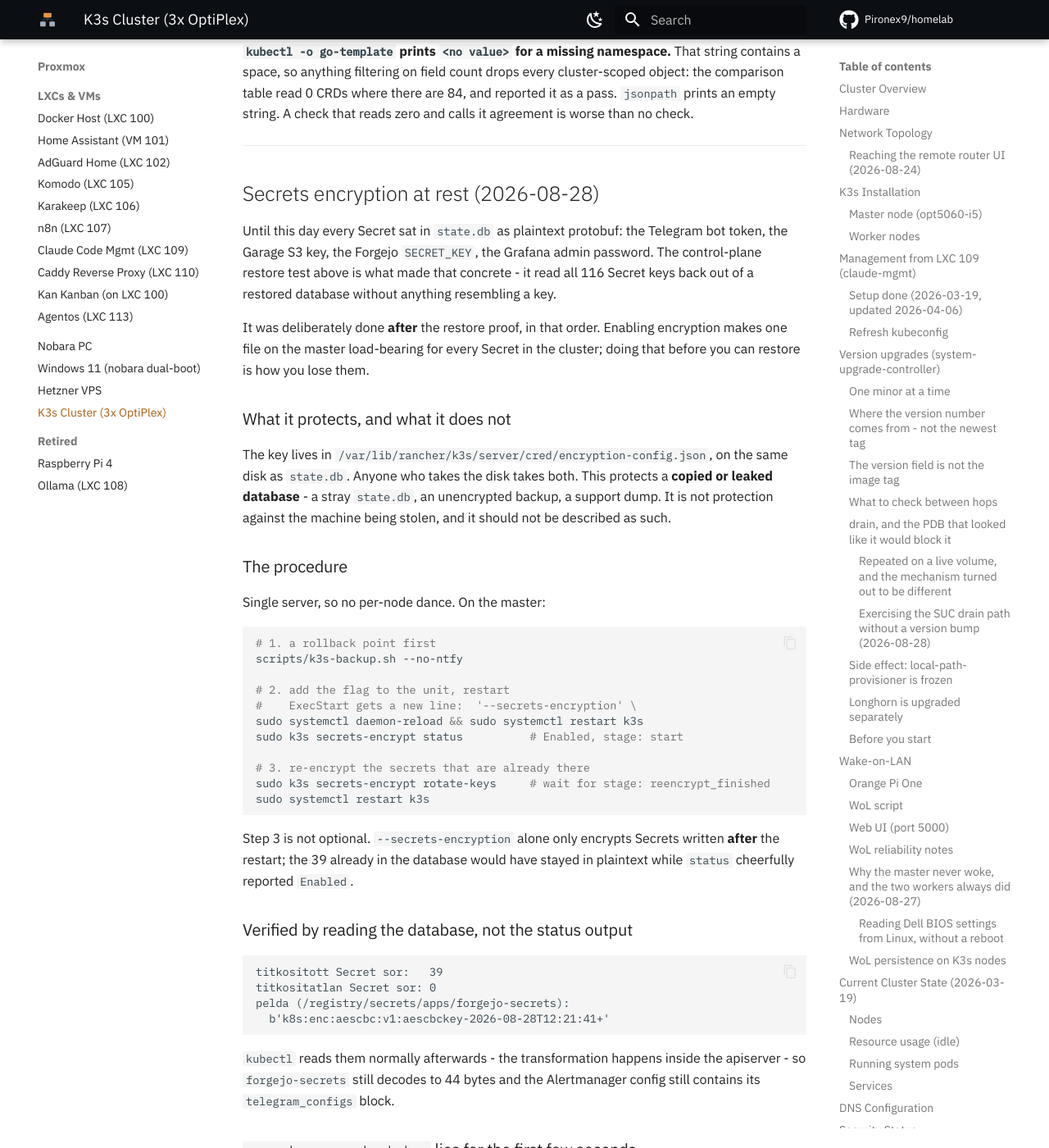
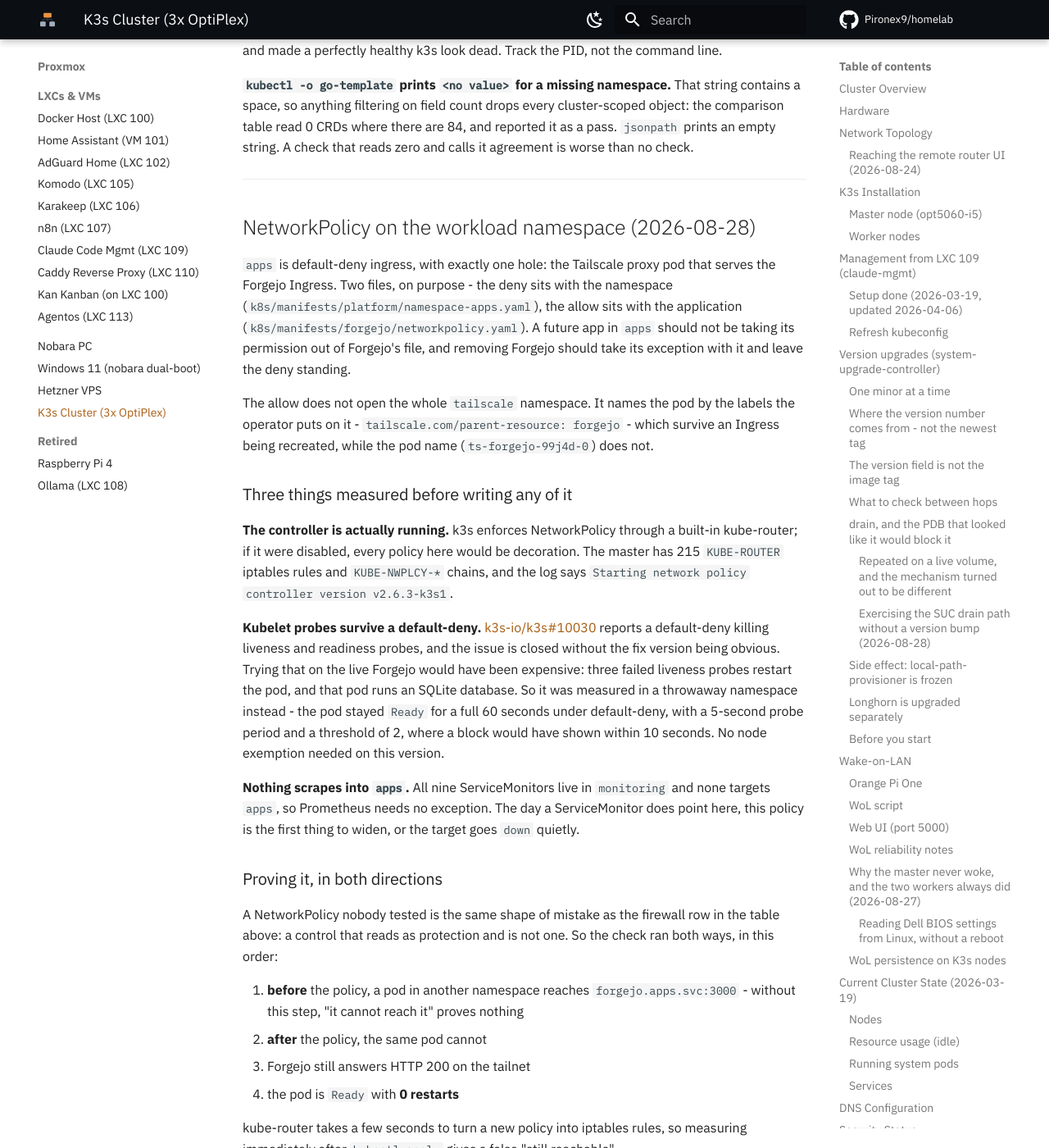
Before and after one commit to Pironex9/homelab, an MkDocs documentation site: the page built from docs/hosts/k3s-cluster.md, in a window 1280 px wide and 1400 px high, scrolled down 38467 px. Shown: the whole window at 82% size. Built offline with MkDocs 1.6.1 and Material for MkDocs 9.7.7, drawn with Linux system fonts in a browser that asks for light colours; comment, search, counter and statistics services are not loaded; some of the changed text lies outside the part shown.

Commit message:
feat(k8s): default-deny ingress az apps namespace-en
Az apps namespace eddig nyitva volt befele: a cluster barmelyik podja
elerte a Forgejot kozvetlenul, a Service es az Ingress megkerulesevel.
Mostantol default-deny, egyetlen lyukkal - a Forgejo Ingresset kiszolgalo
Tailscale proxy pod.

Ket fajl, szandekosan: a tiltas a namespace-nel ul
(manifests/platform/namespace-apps.yaml), az engedely az alkalmazasnal
(manifests/forgejo/networkpolicy.yaml). Egy jovobeli app ne a Forgejo
fajljabol kerjen maganak engedelyt, es a Forgejo eltavolitasa a kivetelt
vigye, ne a tiltast.

Az engedely nem a teljes tailscale namespace-t nyitja meg, hanem a
tailscale.com/parent-resource: forgejo cimkeju podot. A cimke tulel egy
Ingress-ujraletrehozast, a pod neve (ts-forgejo-99j4d-0) nem.

Harom dolog megmerve, mielott barmi felkerult:

1. A netpol controller tenyleg fut. k3s-en a beepitett kube-router
   csinalja; --disable-network-policy mellett minden szabaly dekoracio
   lenne. 215 KUBE-ROUTER iptables szabaly, KUBE-NWPLCY-* lancok, es a
   log: "Starting network policy controller version v2.6.3-k3s1".

2. A kubelet probe-ok ATMENNEK a default-deny alatt, es ez az ellenkezoje
   annak, amit a k3s-io/k3s#10030 ir - az issue lezart anelkul, hogy a
   javitas verzioja kiderulne. Eles Forgejon kiprobalni draga lett volna:
   harom hibas livenessProbe utan a pod ujraindul, nyitott sqlite-tal.
   Eldobhato namespace-ben merve: a pod 60 masodpercen at Ready maradt,
   5 masodperces periodus es 2-es kuszob mellett, ahol egy blokkolas 10
   masodperc alatt latszana. Node-kivetel nem kell.

3. Az apps-ba egyetlen ServiceMonitor sem nez bele - mind a kilenc a
   monitoring-ban van -, tehat a Prometheusnak nem kell kivetel.

A bizonyitas KETIRANYU, mert egy nem-ervenyesitett NetworkPolicy rosszabb
a semminel: policy ELOTT egy masik namespace podja eleri a
forgejo.apps.svc:3000-et (enelkul a "mar nem eri el" semmit nem
bizonyitana), policy utan nem; kozben a Forgejo a tailneten HTTP 200, a
pod Ready, 0 ujrainditas. A kube-router par masodperc alatt fordit
iptables-re, tehat azonnal merni hamis eredmenyt ad.

Az egress szandekosan szabad marad: a Forgejonak DNS kell, es kesobb git
remote, webhook vagy avatar-lekeres is johet. A kube-system es a
tailscale is kimarad - a coredns-t minden pod hivja, a proxykhoz pedig
host szintu forgalom erkezik. A monitoring a kovetkezo jelolt.

```diff
--- a/docs/hosts/k3s-cluster.md
+++ b/docs/hosts/k3s-cluster.md
@@ -973,7 +973,7 @@ was wrong in the direction that matters: it claimed a control that does not exis
 | WoL only on local network | Yes |
 | K3s RBAC | Default (not hardened) |
 | Secrets encryption at rest | **Enabled 2026-08-28**, AES-CBC, all 39 secrets re-encrypted. See the section below for what it does and does not protect |
-| Network policies | Partial: 7 in `argocd`, 6 in `longhorn-system`, both shipped by their Helm charts. `apps`, `monitoring`, `kube-system`, `system-upgrade` and `tailscale` have none |
+| Network policies | Partial: `apps` is default-deny ingress since 2026-08-28 with one explicit allow, and 13 more come from the `argocd` and `longhorn-system` Helm charts. `monitoring`, `kube-system`, `system-upgrade` and `tailscale` still have none. Enforcement verified, not assumed - see below |
 | Pod Security Standards | Partial: `apps` is `baseline`, `system-upgrade` is `privileged`. The other eight namespaces are unlabelled, `monitoring` deliberately so - node-exporter needs `hostNetwork` and `hostPath` |
 
 ---
@@ -1639,6 +1639,66 @@ contains a space, so anything filtering on field count drops every cluster-scope
 object: the comparison table read 0 CRDs where there are 84, and reported it as a pass.
 `jsonpath` prints an empty string. A check that reads zero and calls it agreement is
 worse than no check.
+
+---
+
+## NetworkPolicy on the workload namespace (2026-08-28)
+
+`apps` is default-deny ingress, with exactly one hole: the Tailscale proxy pod that
+serves the Forgejo Ingress. Two files, on purpose - the deny sits with the namespace
+(`k8s/manifests/platform/namespace-apps.yaml`), the allow sits with the application
+(`k8s/manifests/forgejo/networkpolicy.yaml`). A future app in `apps` should not be
+taking its permission out of Forgejo's file, and removing Forgejo should take its
+exception with it and leave the deny standing.
+
+The allow does not open the whole `tailscale` namespace. It names the pod by the labels
+the operator puts on it - `tailscale.com/parent-resource: forgejo` - which survive an
+Ingress being recreated, while the pod name (`ts-forgejo-99j4d-0`) does not.
+
+### Three things measured before writing any of it
+
+**The controller is actually running.** k3s enforces NetworkPolicy through a built-in
+kube-router; if it were disabled, every policy here would be decoration. The master has
+215 `KUBE-ROUTER` iptables rules and `KUBE-NWPLCY-*` chains, and the log says
+`Starting network policy controller version v2.6.3-k3s1`.
+
+**Kubelet probes survive a default-deny.** [k3s-io/k3s#10030](https://github.com/k3s-io/k3s/issues/10030)
+reports a default-deny killing liveness and readiness probes, and the issue is closed
+without the fix version being obvious. Trying that on the live Forgejo would have been
+expensive: three failed liveness probes restart the pod, and that pod runs an SQLite
+database. So it was measured in a throwaway namespace instead - the pod stayed `Ready`
+for a full 60 seconds under default-deny, with a 5-second probe period and a threshold
+of 2, where a block would have shown within 10 seconds. No node exemption needed on this
+version.
+
+**Nothing scrapes into `apps`.** All nine ServiceMonitors live in `monitoring` and none
+targets `apps`, so Prometheus needs no exception. The day a ServiceMonitor does point
+here, this policy is the first thing to widen, or the target goes `down` quietly.
+
+### Proving it, in both directions
+
+A NetworkPolicy nobody tested is the same shape of mistake as the firewall row in the
+table above: a control that reads as protection and is not one. So the check ran both
+ways, in this order:
+
+1. **before** the policy, a pod in another namespace reaches `forgejo.apps.svc:3000` -
+   without this step, "it cannot reach it" proves nothing
+2. **after** the policy, the same pod cannot
+3. Forgejo still answers HTTP 200 on the tailnet
+4. the pod is `Ready` with **0 restarts**
+
+kube-router takes a few seconds to turn a new policy into iptables rules, so measuring
+immediately after `kubectl apply` gives a false "still reachable".
+
+### What is deliberately left open
+
+Egress. Forgejo needs DNS, and git remotes, webhooks or avatar fetches may follow; an
+egress policy today would break more than it protects.
+
+And the other namespaces. `monitoring` is the next candidate but has more moving parts -
+Prometheus has to reach every namespace, Grafana is on the tailnet, and the operator
+talks to all three. `kube-system` and `tailscale` stay out on purpose: every pod calls
+coredns, and the Tailscale proxies receive host-level traffic.
 
 ---
 
@@ -1840,7 +1900,8 @@ task. Until then, a rebuilt node will come back with the broken DHCP-provided se
 - [x] Volume backup target - Garage S3 on LXC 100, backup and restore verified (2026-08-25), re-verified on a live application volume with an open SQLite database (2026-08-28)
 - [x] Actually restore a control-plane backup, not just decrypt one - **done 2026-08-28**, `scripts/k3s-restore-test.sh`: API up in 6 s, nothing missing, three traps found on the way
 - [x] Secrets encryption at rest - **done 2026-08-28** after the restore proof, deliberately in that order. AES-CBC, all 39 secrets re-encrypted, verified by reading the raw kine values. Protects a leaked database, not a stolen disk - the key sits on the same disk
-- [ ] NetworkPolicy for the five uncovered namespaces (`apps`, `monitoring`, `kube-system`, `system-upgrade`, `tailscale`) - `argocd` and `longhorn-system` already have 13 between them from their Helm charts
+- [x] NetworkPolicy on `apps` - **done 2026-08-28**, default-deny ingress plus one allow for the Tailscale proxy pod. Enforcement proven in both directions; probes measured to survive default-deny on this k3s version
+- [ ] NetworkPolicy for `monitoring` - the next candidate, and the harder one: Prometheus must reach every namespace, Grafana is on the tailnet, the operator talks to all three. `kube-system` and `tailscale` stay out on purpose
 - [ ] Velero backup (cluster-object backup; the volume half is covered by Longhorn + Garage)
 - [x] First workload deployment - Forgejo 16.0.3 on a 10 GiB Longhorn volume behind a Tailscale Ingress (2026-08-28), see `k8s/README.md`
 
```
Also changed, not shown: k8s/README.md (+67 -0 lines), 2 other files.
